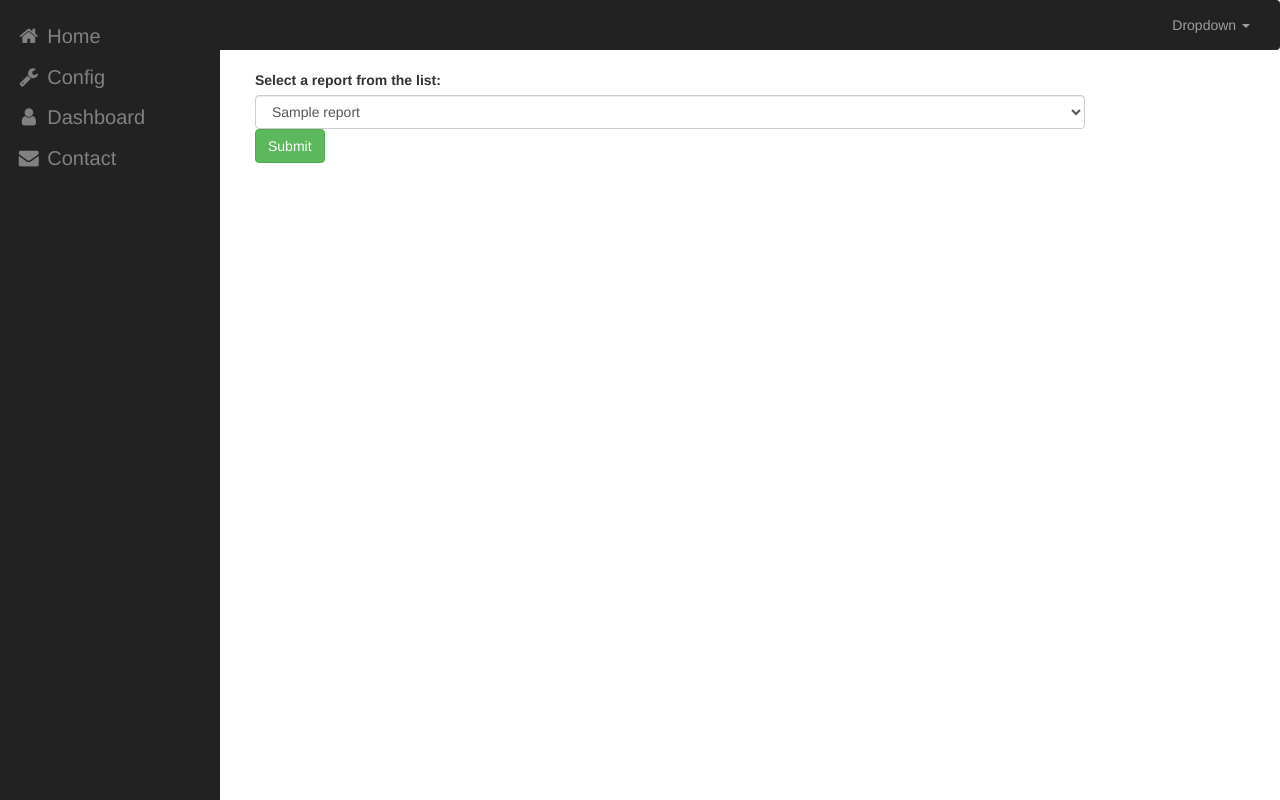
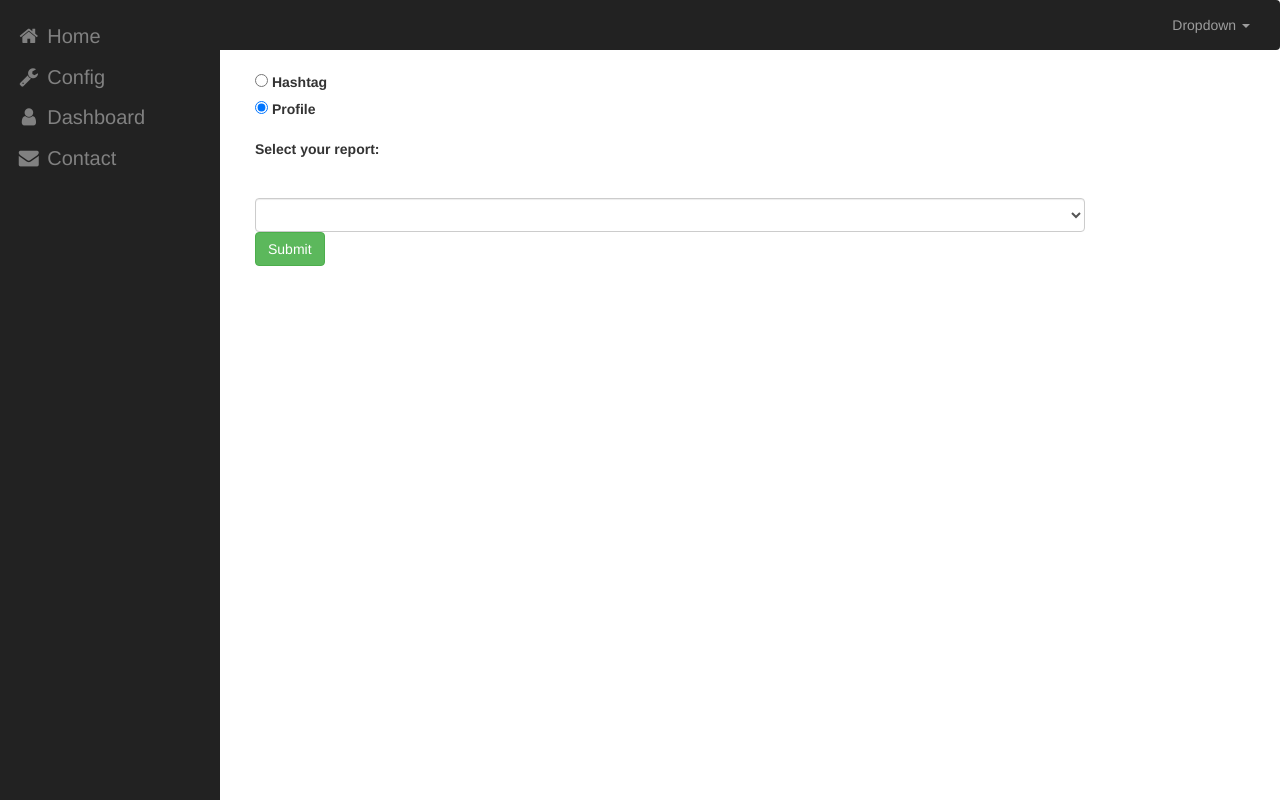
Before and after one commit to C-milo/twitterAnalytics, a Flask app: template twitterAnalytics/templates/report.j2 in a window 1280 px wide. Run offline with Flask 3, Linux system fonts and the light colour scheme; the template is opened without the code that fills it: most values are stand-ins (such as "Sample title", 1, 10 or a date in 2020); lists and menus that the app fills with data are empty; some libraries are stand-ins or nearby versions.

Commit message:
"there is an error with dashboard.py. Adding report name selection interactivity."

```diff
--- a/twitterAnalytics/templates/config.j2
+++ b/twitterAnalytics/templates/config.j2
@@ -23,7 +23,7 @@
                   </div>
                 </div>
               </div>
-            </fieldset>
+           </fieldset>
           <button class="btn btn-success" />Submit
       </div>
   </form>
--- a/twitterAnalytics/templates/dashboard.j2
+++ b/twitterAnalytics/templates/dashboard.j2
@@ -1,5 +1,5 @@
 {% extends "layout.j2" %}
 {% block content %}
     <h1>Jinja says: {{ selectedReport }}</h1>
-    <iframe class="responsive-iframe" frameborder='0' noresize='noresize' src="/dashapp/{{reportType}}/{{ selectedReport }}" title="dashboard"></iframe>
+    <iframe class="responsive-iframe" frameborder='0' noresize='noresize' src="/dashapp/{{ rtype }}/{{ rname }}" title="dashboard"></iframe>
 {% endblock %}
--- a/twitterAnalytics/templates/layout.j2
+++ b/twitterAnalytics/templates/layout.j2
@@ -51,7 +51,7 @@
         </div>
         <div class="main">
             {% with messages = get_flashed_messages(with_categories=true) %}
-            {% if messages %}
+              {% if messages %}
                 {% for category, message in messages %}
                   <div class="{{ category }}" role="alert">{{ message }}</div>
                 {% endfor %}
--- a/twitterAnalytics/templates/report.j2
+++ b/twitterAnalytics/templates/report.j2
@@ -1,12 +1,53 @@
 {% extends "layout.j2" %}
 {% block content %}
   <form action="/report" method="POST">
-    <label for="selectedReport">Select a report from the list:</label>
-    <select class="form-control" id="selectedReport" name="selectedReport">
-      {% for report_name in reports %}
-        <option value="{{ report_name }}">{{ report_name }}</option>
+    <fieldset class="form-group">
+      <div class="row">
+          <div class="col-sm-10">
+            <div class="form-check">
+              <input class="form-check-input" type="radio" name="rtype" id="hashtag" onchange="changeOptions(this);" value="0">
+              <label class="form-check-label" for="gridRadios1">
+                Hashtag
+              </label>
+            </div>
+            <div class="form-check">
+              <input class="form-check-input" type="radio" name="rtype" id="profile" onchange="changeOptions(this);" value="1" checked>
+              <label class="form-check-label" for="gridRadios2">
+                Profile
+              </label>
+            </div>
+          </div>
+      </div>
+    </fieldset>
+    <label for="selectedReport">Select your report:</label>
+    <select class="form-control" id="0" name="hashtag_report" style="visibility:hidden">
+      {% for r in reports %}
+        {% if r['rtype'] == 0 %}
+          <option value="{{ r['rname'] }}">{{ r['rname'] }}</option>
+        {% endif %}
+      {% endfor%}
+    </select>
+    <select class="form-control" id="1" name="profile_report" style="visibility:visible">
+      {% for r in reports %}
+        {% if r['rtype'] == 1 %}
+          <option value="{{ r['rname'] }}">{{ r['rname'] }}</option>
+        {% endif %}
       {% endfor%}
     </select>
     <button type="submit" class="btn btn-success"/>Submit
   </form>
+  <script>
+    function changeOptions(selectEl) {
+      let selectedValue = selectEl.value;
+      let subForms = document.getElementsByClassName('form-control')
+      for (let i = 0; i < subForms.length; i += 1) {
+        if (selectedValue === subForms[i].id) {
+          subForms[i].setAttribute('style', 'display:inline')
+        }
+        else {
+          subForms[i].setAttribute('style', 'display:none')
+        }
+      }
+    }
+  </script>
 {% endblock %}
```
Also changed, not shown: twitterAnalytics/plotydash/dashboard.py (+13 -25 lines), twitterAnalytics/reportConfig.py (+8 -4 lines), twitterAnalytics/routes.py (+6 -3 lines).
